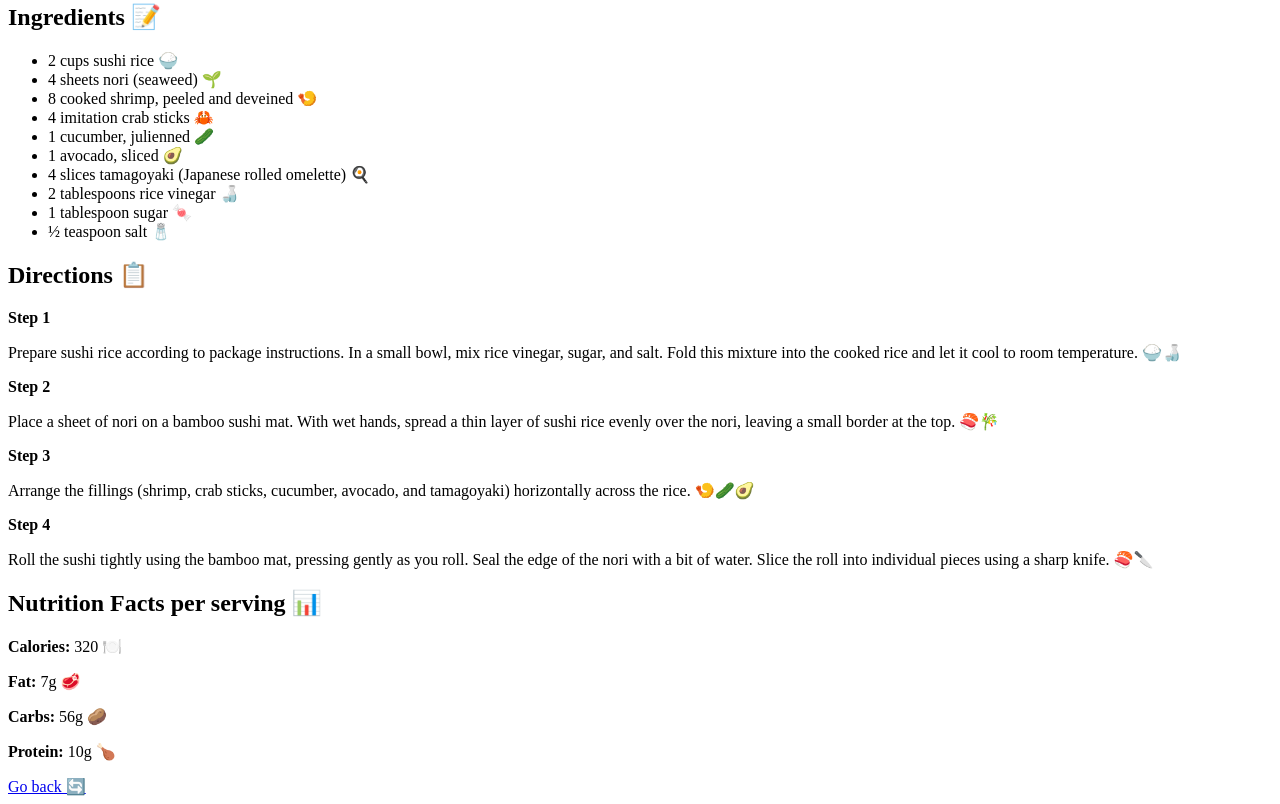
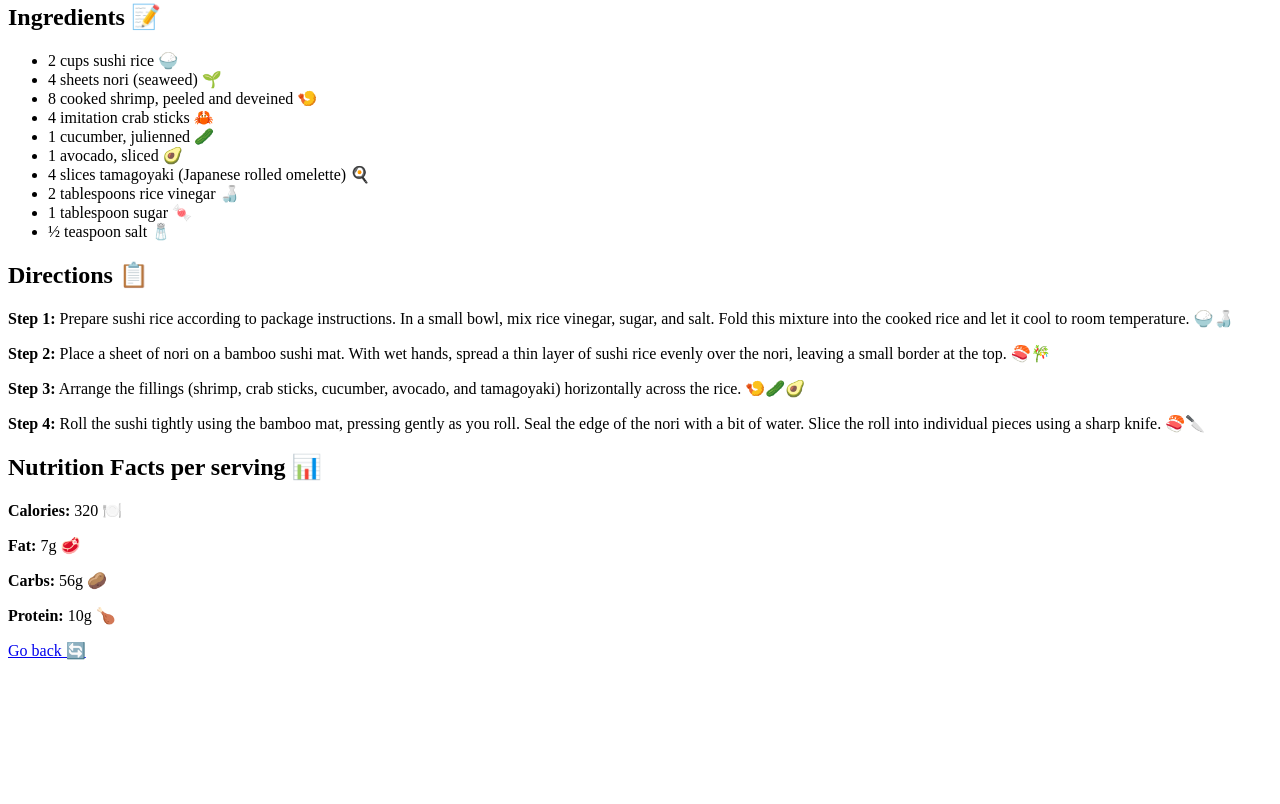
Before and after one commit to NetBr3ak/Cook-book-Chronicles, a plain HTML site: page recipes_list/futomaki_sushi.html in a window 1280 px wide. Shown: the part 1433-2237 px from the top of the page. After the commit the page ends 2101 px from the top, so only its background shows below. Drawn offline with Linux system fonts and the light colour scheme.

Commit message:
chore: Minor formatting adjustments
Adjusted formatting in the "Directions" section for consistency:
- Replaced <strong> with <p> paragraphs.
- Added colons after step names.
- Removed unnecessary white spaces and lines.

```diff
--- a/recipes_list/futomaki_sushi.html
+++ b/recipes_list/futomaki_sushi.html
@@ -1,8 +1,8 @@
 <!DOCTYPE html>
 <html lang="en">
 <head>
-    <meta charset="UTF-8" />
-    <meta name="viewport" content="width=device-width, initial-scale=1.0" />
+    <meta charset="UTF-8">
+    <meta name="viewport" content="width=device-width, initial-scale=1.0">
     <title>Futomaki Sushi 🍣</title>
 </head>
 <body>
@@ -61,17 +61,13 @@
 
     <h2>Directions 📋</h2>
 
-    <strong>Step 1</strong>
-    <p>Prepare sushi rice according to package instructions. In a small bowl, mix rice vinegar, sugar, and salt. Fold this mixture into the cooked rice and let it cool to room temperature. 🍚🍶</p>
+    <p><strong>Step 1:</strong> Prepare sushi rice according to package instructions. In a small bowl, mix rice vinegar, sugar, and salt. Fold this mixture into the cooked rice and let it cool to room temperature. 🍚🍶</p>
 
-    <strong>Step 2</strong>
-    <p>Place a sheet of nori on a bamboo sushi mat. With wet hands, spread a thin layer of sushi rice evenly over the nori, leaving a small border at the top. 🍣🎋</p>
+    <p><strong>Step 2:</strong> Place a sheet of nori on a bamboo sushi mat. With wet hands, spread a thin layer of sushi rice evenly over the nori, leaving a small border at the top. 🍣🎋</p>
 
-    <strong>Step 3</strong>
-    <p>Arrange the fillings (shrimp, crab sticks, cucumber, avocado, and tamagoyaki) horizontally across the rice. 🍤🥒🥑</p>
+    <p><strong>Step 3:</strong> Arrange the fillings (shrimp, crab sticks, cucumber, avocado, and tamagoyaki) horizontally across the rice. 🍤🥒🥑</p>
 
-    <strong>Step 4</strong>
-    <p>Roll the sushi tightly using the bamboo mat, pressing gently as you roll. Seal the edge of the nori with a bit of water. Slice the roll into individual pieces using a sharp knife. 🍣🔪</p>
+    <p><strong>Step 4:</strong> Roll the sushi tightly using the bamboo mat, pressing gently as you roll. Seal the edge of the nori with a bit of water. Slice the roll into individual pieces using a sharp knife. 🍣🔪</p>
 
     <h2>Nutrition Facts per serving 📊</h2>
     <p><strong>Calories: </strong>320 🍽️</p>
```
Also changed, not shown: recipes_list/zuppa_toscana.html (+5 -8 lines).
